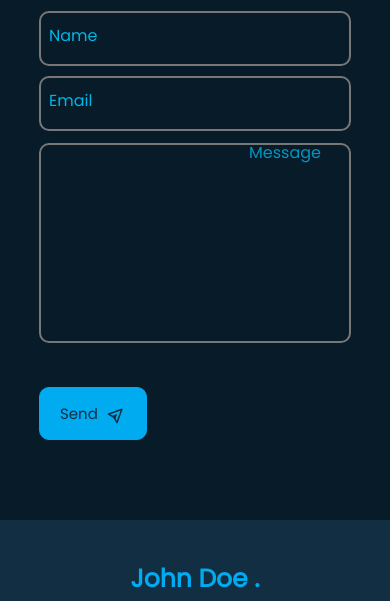
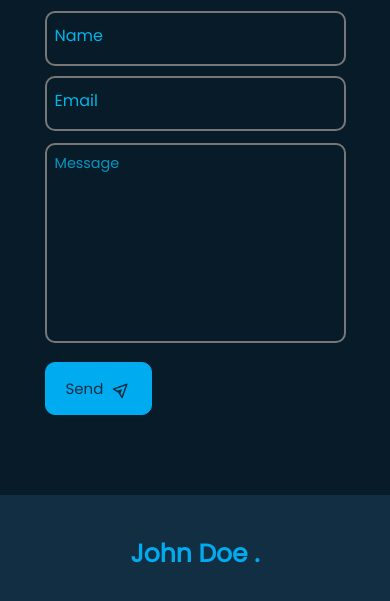
Before and after one commit to TijaniTeslim/vigilant-fortnight, a plain HTML site: page index.html in a window 390 px wide. Shown: the part 3529-4130 px from the top of the page. Drawn offline with nearby package versions, Linux system fonts and the light colour scheme.

Commit message:
Update style.css

```diff
--- a/style.css
+++ b/style.css
@@ -537,6 +537,11 @@ textarea {
   outline: none;
   resize: none;
   color: #00abf0;
+  overflow-wrap: break-word;
+  word-break: break-word;
+}
+.text-area {
+  position: relative;
 }
 .text-area span {
   position: relative;
@@ -719,9 +724,10 @@ footer {
     width: 100%;
   }
   .text-area span {
-    position: relative;
-    top: -210px;
-    left: 250px;
+    position: absolute;
+    top: 10px;
+    left: 10px;
+    font-size: 0.9em;
   }
   .input-field:valid,
   .input-field:focus {
@@ -734,8 +740,7 @@ footer {
 
 @media only screen and (max-width: 440px) {
   .text-area span {
-    position: relative;
-    top: -210px;
-    left: 210px;
+    top: 10px;
+    left: 10px;
   }
 }
```
